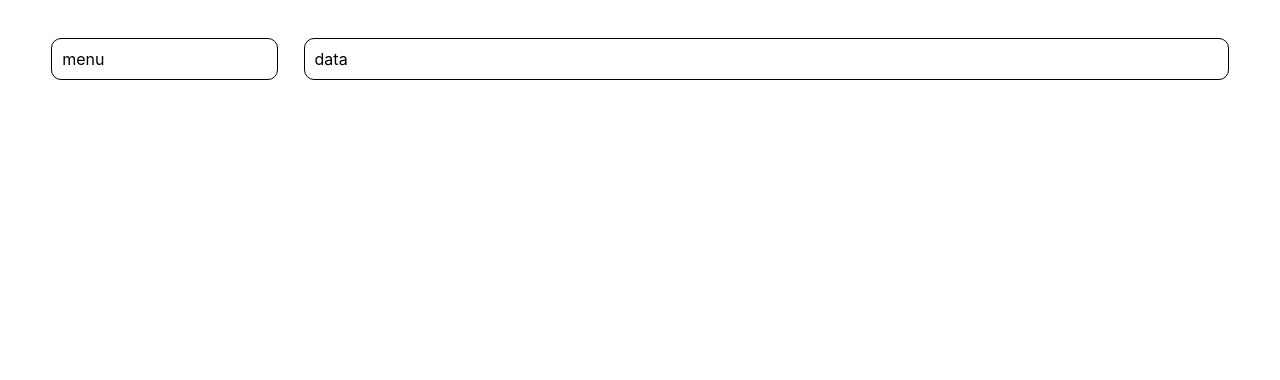
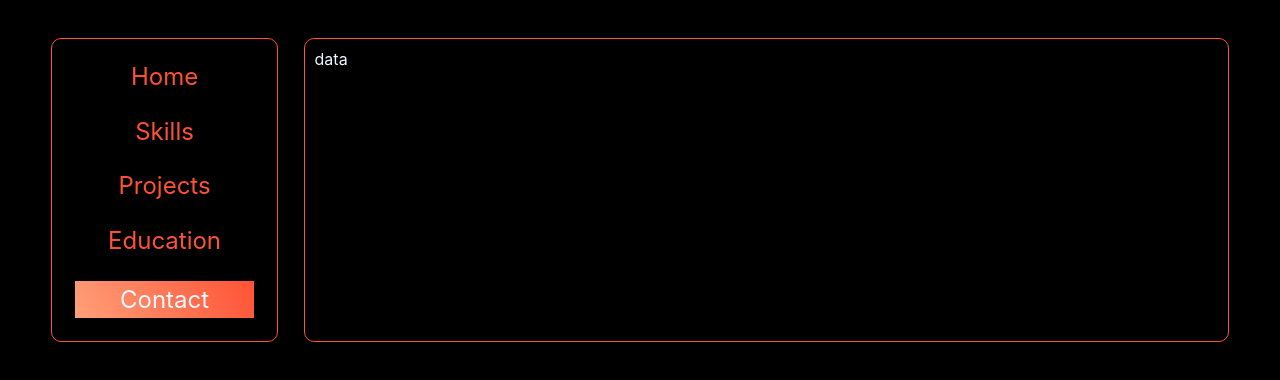
Before and after one commit to bdavijit/myProfile, a React (Create React App) app: page /Contact in a window 1280 px wide. Shown: the top 380 px of the page. Built offline with nearby package versions, Linux system fonts and the light colour scheme.

Commit message:
fix menu

```diff
--- a/src/App.js
+++ b/src/App.js
@@ -1,10 +1,14 @@
+import { NavLink } from 'react-router-dom';
 import './App.css';
+import Navbar from './Components/Navbar/Navbar';
 import './style.js/style.css';
 
 function App() {
   return (
         <div className='MainBox'>
-              <div className='MainSubBox menuBox'>menu</div>
+              <div className='MainSubBox menuBox'>
+                    <Navbar />
+              </div>
               <div className='MainSubBox'>data</div>
         </div>
   );
--- /dev/null
+++ b/src/Components/Navbar/Navbar.css
@@ -0,0 +1,26 @@
+.navBox{
+    display: flex;
+    flex-direction: column;
+    width: 100%;
+    text-align: center;
+    margin: auto;
+}
+
+.navBox a{
+    text-decoration: none;
+    font-size: x-large;
+    display: flex;
+    justify-content: center;
+    color:  rgb(255, 82, 52);
+
+}
+.navBox a.active{
+    background: linear-gradient(60deg, lightsalmon, rgb(255, 82, 52));
+
+    color: aliceblue;
+    /* padding-left: 10%;
+    padding-right: 10%;*/
+    padding-top: 2%;
+    padding-bottom: 2%;
+
+}
--- /dev/null
+++ b/src/Components/Navbar/Navbar.js
@@ -0,0 +1,29 @@
+import React from 'react';
+import { NavLink } from 'react-router-dom';
+import "./Navbar.css";
+
+const Navbar = () => {
+    return (
+
+                <nav className='navBox'>
+                      <NavLink className='NavLink' to='/'>
+                            Home
+                      </NavLink>
+                      <NavLink className='NavLink' to='/Skills'>
+                            Skills
+                      </NavLink>
+                      <NavLink className='NavLink' to='/Projects'>
+                            Projects
+                      </NavLink>
+                      <NavLink className='NavLink' to='/Education'>
+                            Education
+                      </NavLink>
+                      <NavLink className='NavLink' to='/Contact'>
+                            Contact
+                      </NavLink>
+                </nav>
+
+    );
+};
+
+export default Navbar;
--- a/src/style.js/style.css
+++ b/src/style.js/style.css
@@ -1,6 +1,9 @@
 *{
     margin: 1vw;
+    background-color: rgb(0, 0, 0);
+    color: aliceblue;
 }
+
 
 .MainBox{
 
@@ -8,9 +11,12 @@
    grid-template-columns: 25ch auto;
 }
 .MainSubBox{
-   border: 1px solid black;
+   border: 1px solid rgb(255, 82, 52);
    padding: 10px;
    border-radius: 10px;
+}
+.menuBox{
+     display: flex;
 }
 
 @media only screen and (max-width: 768px) {
```
